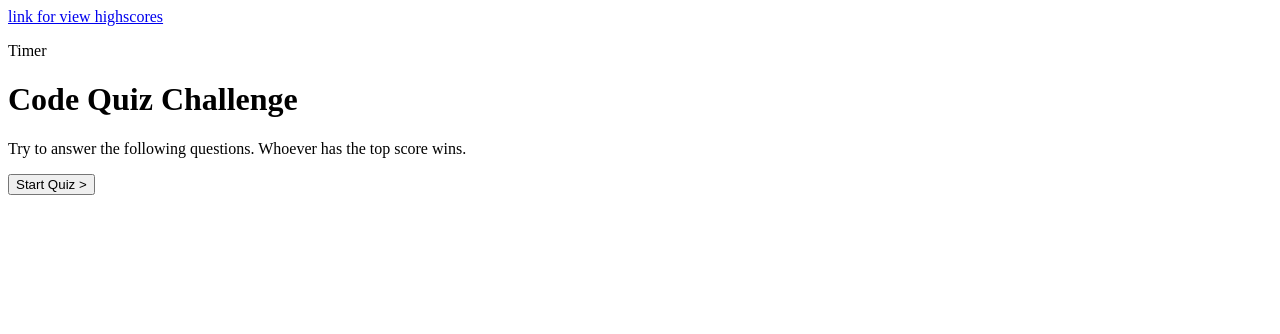
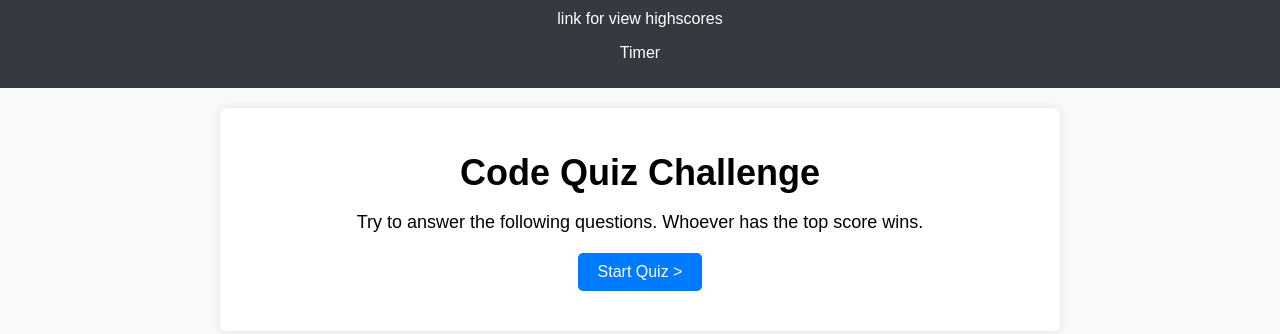
Before and after one commit to Shawki45/Food-Quiz, a plain HTML site: page index.html in a window 1280 px wide. Drawn offline with Linux system fonts and the light colour scheme.

Commit message:
add some css

```diff
--- /dev/null
+++ b/assets/css/style.css
@@ -0,0 +1,92 @@
+Resetting default margin and padding
+html, body, header, main {
+    margin: 0;
+    padding: 0;
+  }
+
+  /* Setting background color and font for the whole document */
+  body {
+    background-color: #f8f9fa;
+    font-family: Arial, sans-serif;
+  }
+
+  /* Styling header */
+  header {
+    background-color: #343a40;
+    color: #ffffff;
+    padding: 10px;
+    text-align: center;
+  }
+
+  header a {
+    color: #ffffff;
+    text-decoration: none;
+  }
+
+  header a:hover {
+    text-decoration: underline;
+  }
+
+  /* Styling main content */
+  main {
+    max-width: 800px;
+    margin: 20px auto;
+    padding: 20px;
+    background-color: #ffffff;
+    border-radius: 5px;
+    box-shadow: 0 0 10px rgba(0, 0, 0, 0.1);
+  }
+
+  #Welcome {
+    text-align: center;
+    margin-bottom: 20px;
+  }
+
+  #Welcome h1 {
+    font-size: 36px;
+    margin-bottom: 10px;
+  }
+
+  #Welcome p {
+    font-size: 18px;
+    margin-bottom: 20px;
+  }
+
+  button {
+    background-color: #007bff;
+    color: #ffffff;
+    border: none;
+    padding: 10px 20px;
+    font-size: 16px;
+    border-radius: 5px;
+    cursor: pointer;
+  }
+
+  button:hover {
+    background-color: #0056b3;
+  }
+
+  /* Styling quiz questions */
+  #quiz-questions {
+    text-align: center;
+    color: blue
+  }
+
+  /* Styling quiz end section */
+  #quiz-end {
+    text-align: center;
+
+  }
+
+  /* #quiz-end h2 {
+    text-align: center;
+    font-size: 24px;
+    margin-bottom: 10px;
+  } */
+
+  #quiz-end p {
+    font: bold;
+    text-align: center;
+    font-size: 25px;
+    color: red
+  }
--- a/assets/script.js
+++ b/assets/script.js
@@ -22,8 +22,8 @@ var questions = [
   },
   {
     question: 'What is a good fruit to eat?',
-    choices: ['mango','carrots','apples','guava'],
-    answer: 'mango'
+    choices: ['Mango','Carrots','Apples','Guava'],
+    answer: 'Mango'
   }
 
 ]
@@ -65,7 +65,7 @@ button.addEventListener("click", function(event){
 index ++
 if (index >= questions.length){
   var score = document.createElement("p")
-  score.innerText = "your score is " + Seconds
+  score.innerText = "Your Score Is " + (Seconds -5)
   document.querySelector("#quiz-questions").innerHTML=""
   document.querySelector("#quiz-end").append(score)
   clearInterval(Timer);
--- a/index.html
+++ b/index.html
@@ -3,7 +3,7 @@
   <head>
     <meta charset="UTF-8" />
     <meta name="viewport" content="width=device-width, initial-scale=1.0" />
-    <link href="./assets/css/style.css" />
+    <link rel="stylesheet" href="./assets/css/style.css" />
     <title>Code Quiz</title>
   </head>
   <body>
```
Also changed, not shown: css/style.css (deleted).
